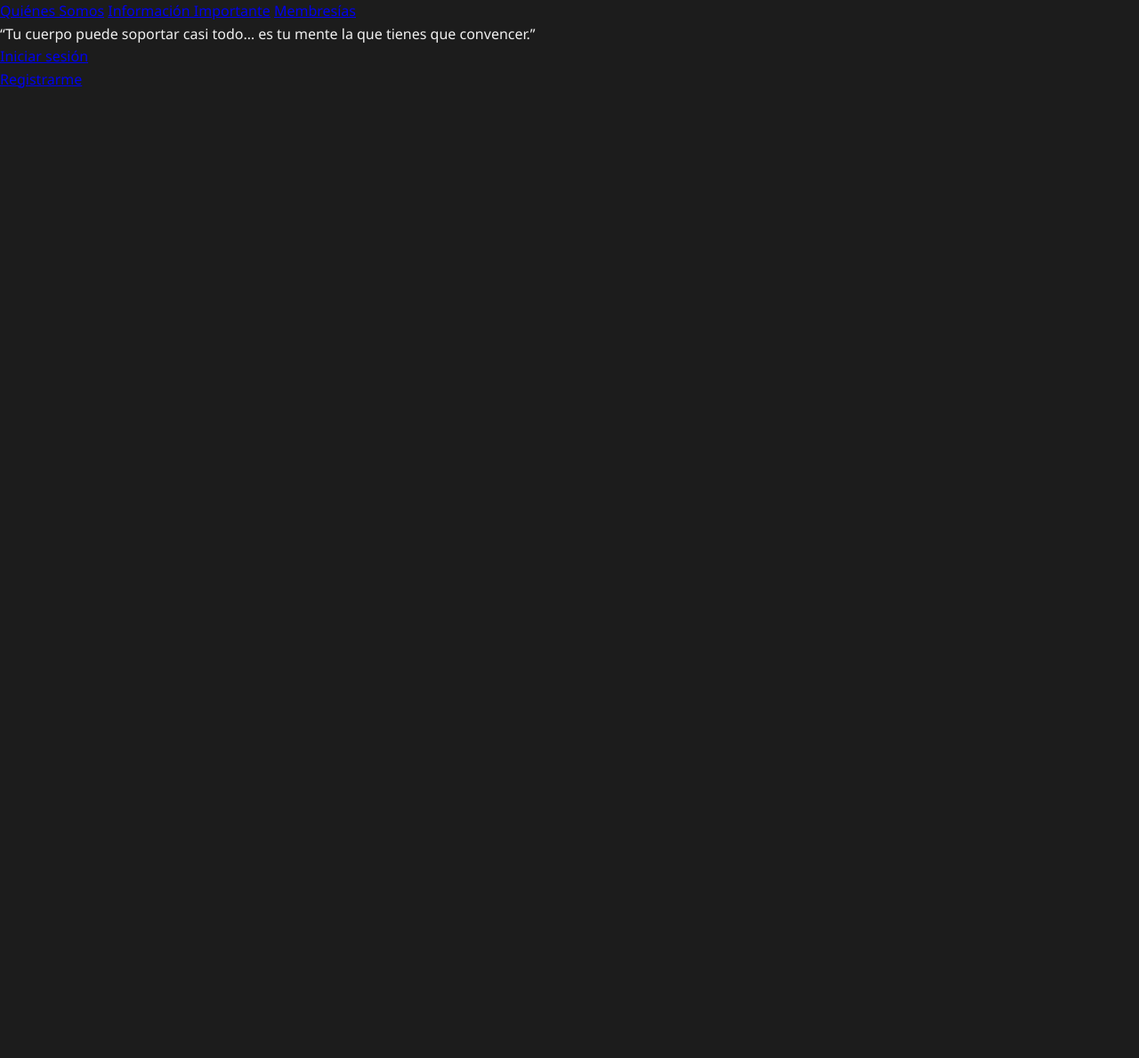
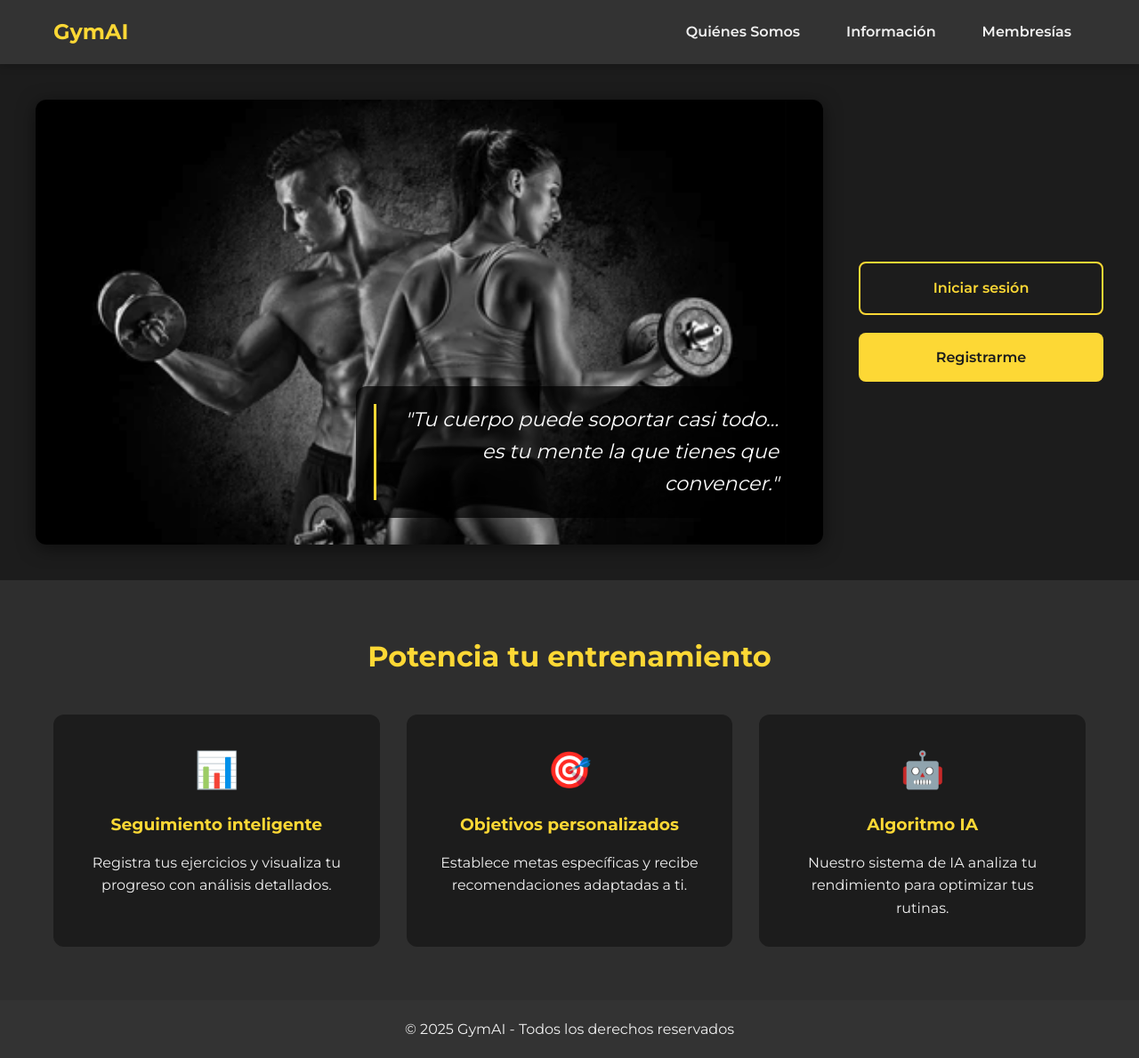
Before and after one commit to Martinho777/Proyecto-2, a Flask app: page / in a window 1280 px wide. Shown: the whole page at 89% size. Before the commit the page ends 99 px from the top, so only its background shows below. Run offline with Flask 3, Linux system fonts and the light colour scheme.

Commit message:
Modificacion de pagina de inicio

```diff
--- a/templates/inicio.html
+++ b/templates/inicio.html
@@ -2,40 +2,101 @@
 <html lang="es">
 <head>
     <meta charset="UTF-8">
-    <title>GymAI - Inicio</title>
+    <meta name="viewport" content="width=device-width, initial-scale=1.0">
+    <title>GymAI - Tu asistente de entrenamiento</title>
     <link rel="stylesheet" href="{{ url_for('static', filename='css/style.css') }}">
+    <!-- Añadimos fuente de Google para mejorar la tipografía -->
+    <link rel="preconnect" href="https://fonts.googleapis.com">
+    <link rel="preconnect" href="https://fonts.gstatic.com" crossorigin>
+    <link href="https://fonts.googleapis.com/css2?family=Montserrat:wght@400;600;700&display=swap" rel="stylesheet">
 </head>
 <body>
+    <!-- Estructura semántica con header -->
+    <header>
+        <nav class="navbar" aria-label="Navegación principal">
+            <div class="navbar-container">
+                <div class="logo">
+                    <a href="/" aria-label="Inicio">GymAI</a>
+                </div>
+                <div class="nav-links">
+                    <a href="#" class="nav-item">Quiénes Somos</a>
+                    <a href="#" class="nav-item">Información</a>
+                    <a href="#" class="nav-item">Membresías</a>
+                </div>
+                <button class="mobile-menu-btn" aria-label="Menú móvil">
+                    <span></span>
+                    <span></span>
+                    <span></span>
+                </button>
+            </div>
+        </nav>
+    </header>
 
-    <!-- NAVBAR SUPERIOR -->
-    <nav class="navbar">
-        <a href="#">Quiénes Somos</a>
-        <a href="#">Información Importante</a>
-        <a href="#">Membresías</a>
-    </nav>
+    <main>
+        <!-- Hero section con imagen de fondo y mensaje motivacional -->
+        <section class="hero">
+            <div class="hero-content">
+                <div class="hero-image">
+                    <div class="hero-message">
+                        <blockquote>
+                            "Tu cuerpo puede soportar casi todo... es tu mente la que tienes que convencer."
+                        </blockquote>
+                    </div>
+                </div>
 
-    <!-- CONTENEDOR PRINCIPAL -->
-    <div class="main-container">
-        <!-- IMAGEN DE FONDO CON MENSAJE A LA DERECHA -->
-        <div class="background-image">
-            <div class="mensaje">
-                “Tu cuerpo puede soportar casi todo… es tu mente la que tienes que convencer.”
+                <div class="hero-actions">
+                    <a href="/login" class="btn btn-outline">
+                        Iniciar sesión
+                    </a>
+                    <a href="/registro" class="btn btn-primary">
+                        Registrarme
+                    </a>
+                </div>
             </div>
+        </section>
+
+        <!-- Sección de características (nueva) -->
+        <section class="features">
+            <div class="container">
+                <h2>Potencia tu entrenamiento</h2>
+                <div class="feature-grid">
+                    <div class="feature-card">
+                        <div class="feature-icon">📊</div>
+                        <h3>Seguimiento inteligente</h3>
+                        <p>Registra tus ejercicios y visualiza tu progreso con análisis detallados.</p>
+                    </div>
+                    <div class="feature-card">
+                        <div class="feature-icon">🎯</div>
+                        <h3>Objetivos personalizados</h3>
+                        <p>Establece metas específicas y recibe recomendaciones adaptadas a ti.</p>
+                    </div>
+                    <div class="feature-card">
+                        <div class="feature-icon">🤖</div>
+                        <h3>Algoritmo IA</h3>
+                        <p>Nuestro sistema de IA analiza tu rendimiento para optimizar tus rutinas.</p>
+                    </div>
+                </div>
+            </div>
+        </section>
+    </main>
+
+    <footer>
+        <div class="container">
+            <p>&copy; 2025 GymAI - Todos los derechos reservados</p>
         </div>
+    </footer>
 
-        <!-- BOTONES A LA DERECHA CON ESTILO -->
-        <div class="side-buttons horizontal">
-            <a href="/login" class="user-profile">
-                <div class="user-profile-inner">
-                    Iniciar sesión
-                </div>
-            </a>
+    <!-- Script para menú móvil -->
+    <script>
+        document.addEventListener('DOMContentLoaded', function() {
+            const mobileMenuBtn = document.querySelector('.mobile-menu-btn');
+            const navLinks = document.querySelector('.nav-links');
 
-            <a href="/registro" class="styled-button">
-                Registrarme
-            </a>
-        </div>
-    </div>
-
+            mobileMenuBtn.addEventListener('click', function() {
+                navLinks.classList.toggle('active');
+                mobileMenuBtn.classList.toggle('active');
+            });
+        });
+    </script>
 </body>
 </html>
```
